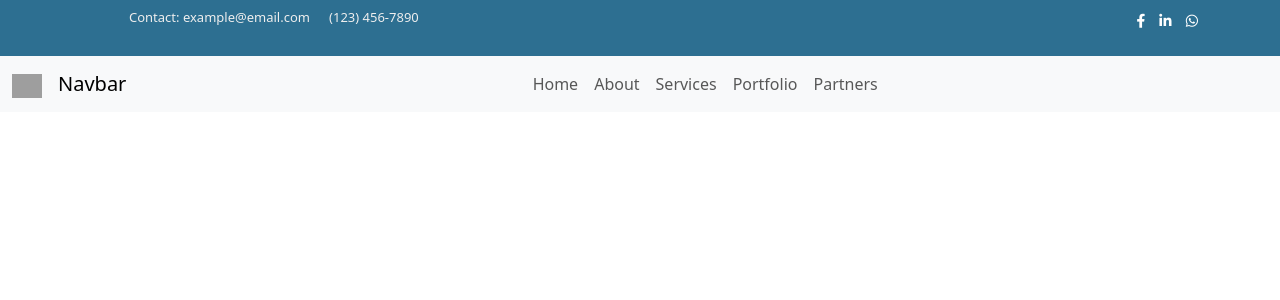
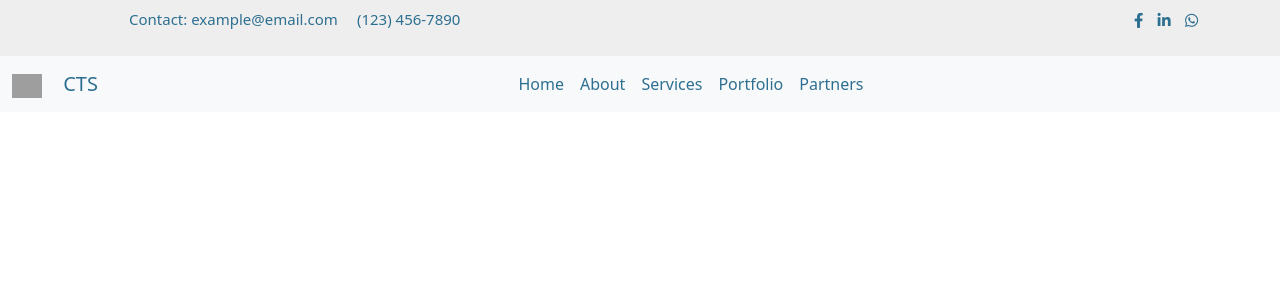
Before and after one commit to nadaa-ezz/CTS, a PHP site: page / in a window 1280 px wide. Shown: the top 300 px of the page. Run offline with PHP 8.4, Linux system fonts and the light colour scheme; grey boxes are pictures that could not be loaded.

Commit message:
styling navbar

```diff
--- a/css/style.css
+++ b/css/style.css
@@ -10,32 +10,28 @@ body{
 }
 
 /* Contact bar */
-.contact-bar {
-    background-color: #2D6F91;
-    padding: 10px 20px;
-}
+
 .bar-link {
     text-decoration: none;
-    color:#eee
+    color:#2D6F91;
+    display: inline-block;
 
 }
 
-@media (max-width: 767px) {
-    .contact-bar {
-        display: none; /* Hide the sub-navigation on small screens */
+@media (max-width: 770px) {
+    .sub-header {
+        display: none;
     }
 }
 
 .sub-header {
-    background-color: #2D6F91;
-    position: relative;
-    z-index: 1111;
+    background-color: #eee;
   }
 
   .sub-header .left-content ul li {
-    color: #fff;
+    color: #2D6F91;
     padding: 8px 0px;
-    font-size: 13px;
+    font-size: 15px;
   }
 
   .sub-header .right-icons {
@@ -54,10 +50,34 @@ body{
   }
 
   .sub-header .right-icons ul li a {
-    color: #fff;
-    font-size: 14px;
+    color: #2D6F91;
+    font-size: 15px;
   }
 
   .sub-header .right-icons ul li a:hover {
     color: #f5a425;
-  }
+}
+
+.sub-header .left-content ul li a:hover {
+  color: #f5a425;
+}
+
+/*----Navbar----*/
+#nav{
+  background-color: #2D6F91;
+}
+
+.navbar-nav a{
+  color: #2D6F91;
+}
+.navbar-nav a:hover {
+  color: #f5a425;
+}
+
+.brand a{
+  color: #2D6F91;
+}
+
+.brand a:hover{
+  color: #f5a425;
+}
--- a/index.html
+++ b/index.html
@@ -15,17 +15,6 @@
     <!--Navbar start-->
 
     <header>
-        <!--
-            <div class="contact-bar">
-                <div class="row d-flex justify-content-md-evenly">
-                    <div class="col-lg-4">
-                        <a class="bar-link">Contact: example@email.com</a>
-                    </div>
-                    <div class="col-lg-4">
-                        <a class="bar-link"> (123) 456-7890</a>
-                    </div>
-                </div>
-            </div> -->
 
         <!-- Sub Header -->
         <div class="sub-header">
@@ -34,8 +23,8 @@
                     <div class="col-lg-8 col-sm-8">
                         <div class="left-content">
                             <ul>
-                                <li> <a class="bar-link">Contact: example@email.com</a> </li>
-                                <li> <a class="bar-link"> (123) 456-7890</a> </li>
+                                <li> <a class="bar-link" href="#">Contact: example@email.com</a> </li>
+                                <li> <a class="bar-link" href="#"> (123) 456-7890</a> </li>
                             </ul>
                         </div>
                     </div>
@@ -51,12 +40,14 @@
                 </div>
             </div>
         </div>
-        <nav class="navbar navbar-expand-lg bg-body-tertiary">
+        <nav class="navbar navbar-expand-lg bg-body-tertiary" >
             <div class="container-fluid">
+                <div class="brand">
                 <a class="navbar-brand" href="#">
                     <img src="logo.svg" alt="" width="30" height="24">
                 </a>
-              <a class="navbar-brand" href="#">Navbar</a>
+              <a class="navbar-brand" href="#">CTS</a>
+            </div>
               <button class="navbar-toggler" type="button" data-bs-toggle="collapse" data-bs-target="#navbarNavAltMarkup" aria-controls="navbarNavAltMarkup" aria-expanded="false" aria-label="Toggle navigation">
                 <span class="navbar-toggler-icon"></span>
               </button>
```
